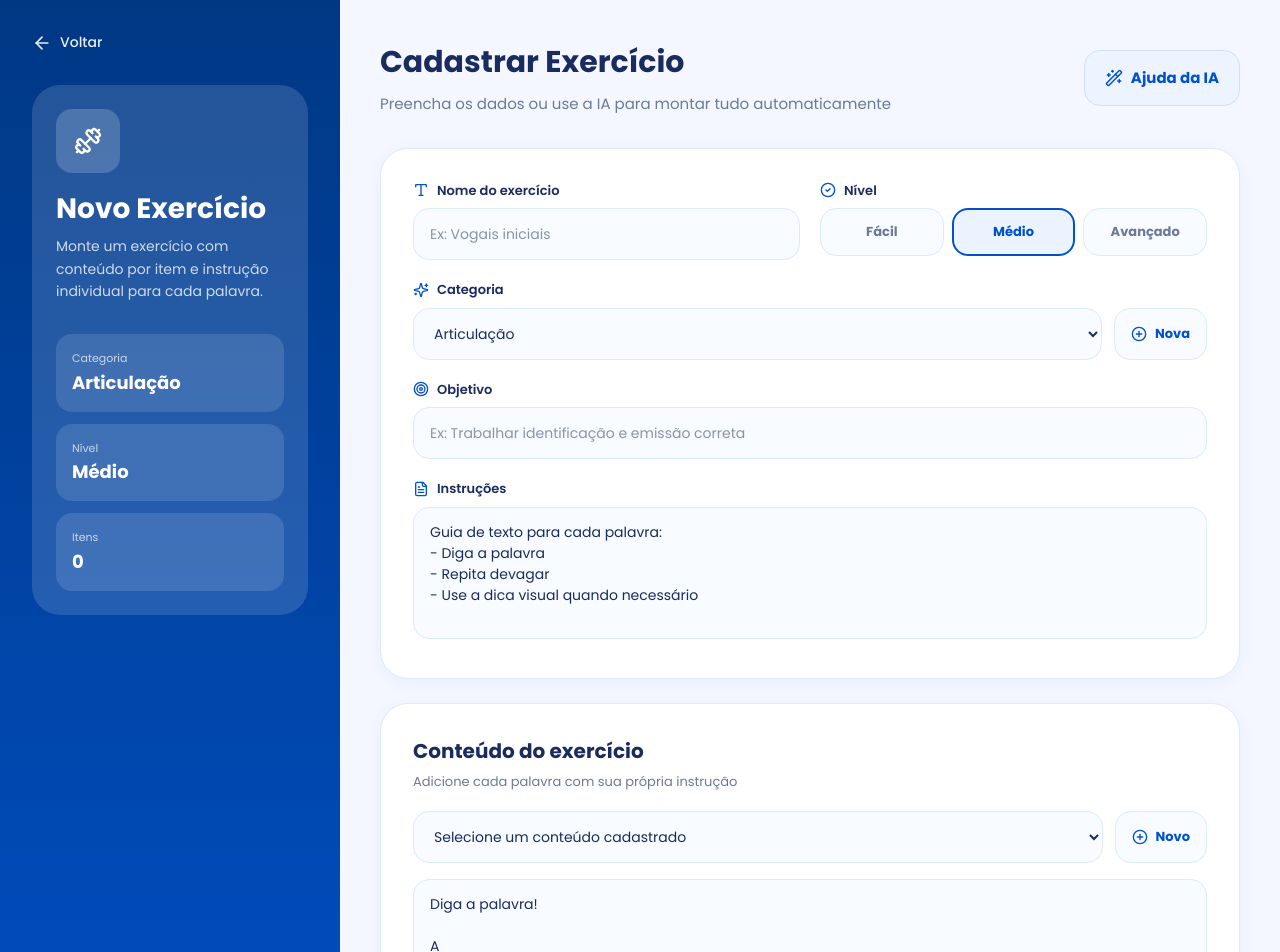
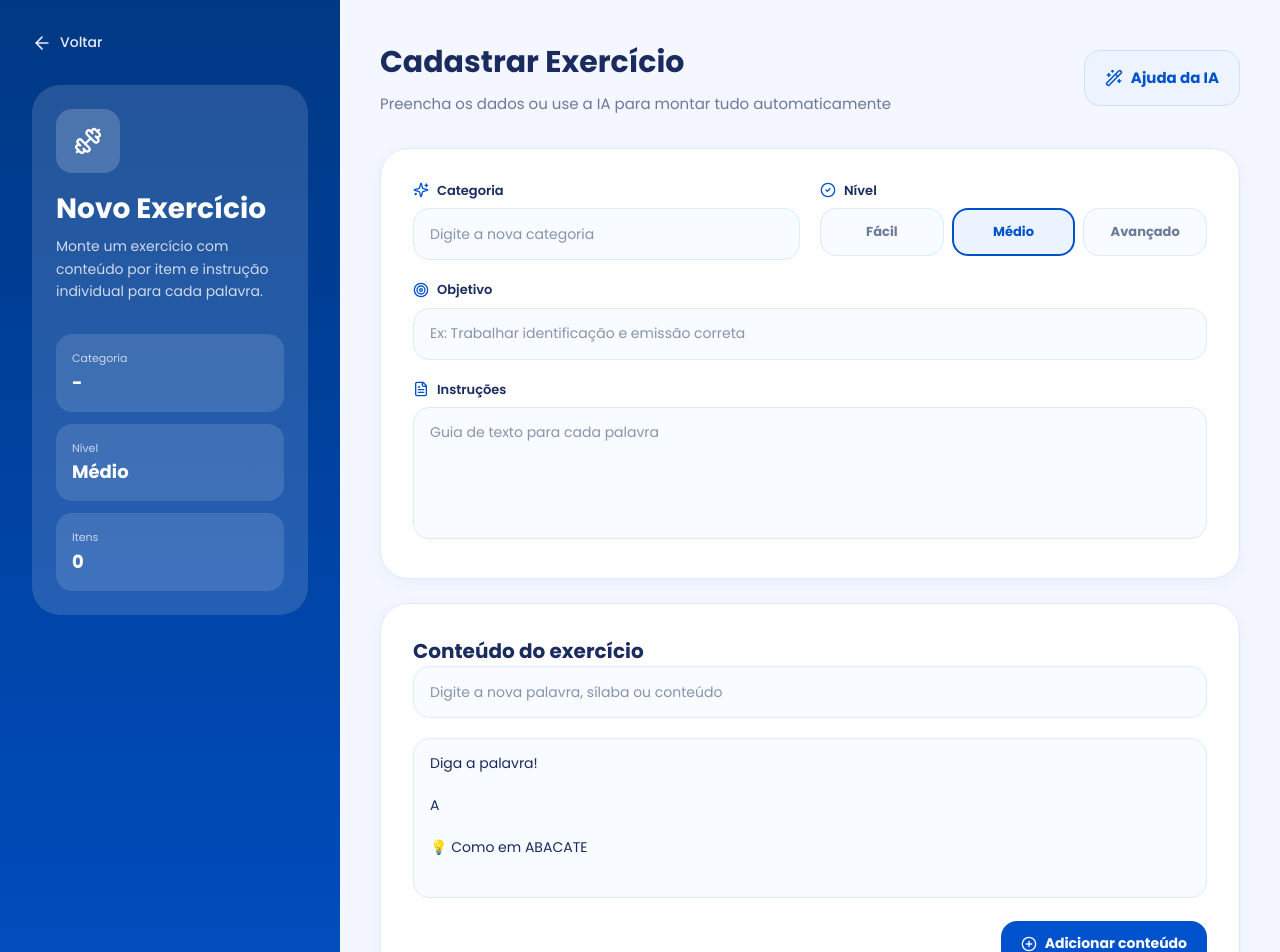
Before and after one commit to FONO-IA/fono-ia, a React (Vite) app in the folder Front/: page /add-exercise in a window 1280 px wide. Shown: the top 952 px of the page. Built offline with nearby package versions, Linux system fonts and the light colour scheme.

Commit message:
fix: refactor

```diff
--- a/Front/src/app/AddExercise.tsx
+++ b/Front/src/app/AddExercise.tsx
@@ -4,7 +4,6 @@ import { MobileWrapper } from "./MobileWrapper";
 import {
   ArrowLeft,
   Dumbbell,
-  Type,
   Target,
   FileText,
   Save,
@@ -23,30 +22,6 @@ type ContentItem = {
   instrucao: string;
 };
 
-const categoriasPadrao = [
-  "Articulação",
-  "Fonemas",
-  "Leitura",
-  "Consciência Fonológica",
-  "Respiração",
-  "Vocabulário",
-];
-
-const sugestoesConteudo = [
-  "A",
-  "E",
-  "I",
-  "O",
-  "U",
-  "PA",
-  "PE",
-  "PI",
-  "PO",
-  "PU",
-  "SAPO",
-  "BOLA",
-];
-
 const defaultInstruction = (texto: string) =>
   `Diga a palavra!
 
@@ -55,11 +30,9 @@ ${texto || "A"}
 💡 Como em ${texto || "ABACATE"}`;
 
 export function AddExercise() {
+
   const navigate = useNavigate();
-
-  const [showNewCategory, setShowNewCategory] = useState(false);
   const [newCategory, setNewCategory] = useState("");
-
   const [showNewContent, setShowNewContent] = useState(false);
   const [selectedContent, setSelectedContent] = useState("");
   const [newContent, setNewContent] = useState("");
@@ -76,7 +49,6 @@ A
 
   const [form, setForm] = useState({
     nome: "",
-    categoria: categoriasPadrao[0],
     objetivo: "",
     nivel: "Médio" as Level,
     instrucoesGuia: `Guia de texto para cada palavra:
@@ -91,9 +63,6 @@ A
   const updateField = (field: string, value: string | boolean) => {
     setForm((prev) => ({ ...prev, [field]: value }));
   };
-
-  const categoriaFinal =
-    showNewCategory && newCategory.trim() ? newCategory.trim() : form.categoria;
 
   const totalConteudos = conteudos.length;
 
@@ -132,17 +101,19 @@ ${textoFinal}
     setConteudos((prev) => prev.filter((item) => item.id !== id));
   };
 
-  const handleContentSelect = (value: string) => {
-    setSelectedContent(value);
-    setShowNewContent(false);
-    setContentInstruction(defaultInstruction(value));
-  };
+  const handleSave = () => {
 
-  const handleSave = () => {
     const payload = {
-      ...form,
-      categoria: categoriaFinal,
-      conteudos,
+      categoria: newCategory,
+      nivel: form.nivel,
+      objetivo: form.objetivo,
+      instrucao: form.instrucoesGuia,
+      conteudo: "",
+
+      conteudos: conteudos.map((item) => ({
+        texto: item.texto,
+        instrucao: item.instrucao,
+      })),
     };
 
     console.log("Novo exercício:", payload);
@@ -187,7 +158,7 @@ I
     setForm((prev) => ({
       ...prev,
       nome: prev.nome || "Exercício gerado com IA",
-      categoria: prev.categoria || "Fonemas",
+      categoria: "Fonemas",
       objetivo:
         prev.objetivo || `Exercício montado com base na solicitação: ${prompt}`,
       nivel: prev.nivel || "Médio",
@@ -267,7 +238,7 @@ I
 
                   <div className="mt-8 space-y-3">
                     {[
-                      { label: "Categoria", value: categoriaFinal || "-" },
+                      { label: "Categoria", value: newCategory || "-" },
                       { label: "Nível", value: form.nivel },
                       { label: "Itens", value: `${totalConteudos}` },
                     ].map((item) => (
@@ -357,7 +328,7 @@ I
                 {/* Resumo tablet */}
                 <div className="mt-6 grid grid-cols-1 gap-3 sm:grid-cols-3">
                   {[
-                    { label: "Categoria", value: categoriaFinal || "-" },
+                    { label: "Categoria", value: newCategory || "-" },
                     { label: "Nível", value: form.nivel },
                     { label: "Itens", value: `${totalConteudos}` },
                   ].map((item) => (
@@ -534,16 +505,18 @@ I
                       >
                         <div className="grid grid-cols-1 md:grid-cols-2 gap-4 sm:gap-5">
                           <Field
-                            label="Nome do exercício"
-                            icon={<Type size={16} color="#0052CC" />}
+                            label="Categoria"
+                            icon={<Sparkles size={16} color="#0052CC" />}
                           >
-                            <input
-                              value={form.nome}
-                              onChange={(e) => updateField("nome", e.target.value)}
-                              placeholder="Ex: Vogais iniciais"
-                              className="w-full"
-                              style={inputStyle}
-                            />
+                            <div className="space-y-3">
+                              <input
+                                value={newCategory}
+                                onChange={(e) => setNewCategory(e.target.value)}
+                                placeholder="Digite a nova categoria"
+                                className="w-full"
+                                style={inputStyle}
+                              />
+                            </div>
                           </Field>
 
                           <Field
@@ -581,65 +554,6 @@ I
 
                           <div className="md:col-span-2">
                             <Field
-                              label="Categoria"
-                              icon={<Sparkles size={16} color="#0052CC" />}
-                            >
-                              <div className="space-y-3">
-                                <div className="grid grid-cols-1 sm:grid-cols-[minmax(0,1fr)_auto] gap-3">
-                                  <select
-                                    value={form.categoria}
-                                    onChange={(e) => {
-                                      updateField("categoria", e.target.value);
-                                      setShowNewCategory(false);
-                                    }}
-                                    className="w-full"
-                                    style={inputStyle}
-                                  >
-                                    {categoriasPadrao.map((categoria) => (
-                                      <option key={categoria} value={categoria}>
-                                        {categoria}
-                                      </option>
-                                    ))}
-                                  </select>
-
-                                  <button
-                                    type="button"
-                                    onClick={() =>
-                                      setShowNewCategory((prev) => !prev)
-                                    }
-                                    className="min-h-[52px] rounded-2xl px-4 flex items-center justify-center gap-2"
-                                    style={{
-                                      border: "1.5px solid #DBEAFE",
-                                      background: showNewCategory
-                                        ? "#EBF3FF"
-                                        : "#F8FBFF",
-                                      color: "#0052CC",
-                                      fontSize: 13,
-                                      fontWeight: 700,
-                                      cursor: "pointer",
-                                      whiteSpace: "nowrap",
-                                    }}
-                                  >
-                                    <PlusCircle size={16} />
-                                    Nova
-                                  </button>
-                                </div>
-
-                                {showNewCategory && (
-                                  <input
-                                    value={newCategory}
-                                    onChange={(e) => setNewCategory(e.target.value)}
-                                    placeholder="Digite a nova categoria"
-                                    className="w-full"
-                                    style={inputStyle}
-                                  />
-                                )}
-                              </div>
-                            </Field>
-                          </div>
-
-                          <div className="md:col-span-2">
-                            <Field
                               label="Objetivo"
                               icon={<Target size={16} color="#0052CC" />}
                             >
@@ -661,10 +575,6 @@ I
                               icon={<FileText size={16} color="#0052CC" />}
                             >
                               <textarea
-                                value={form.instrucoesGuia}
-                                onChange={(e) =>
-                                  updateField("instrucoesGuia", e.target.value)
-                                }
                                 rows={5}
                                 placeholder="Guia de texto para cada palavra"
                                 className="w-full resize-none"
@@ -689,80 +599,19 @@ I
                         }}
                       >
                         <div className="mb-5 flex items-start justify-between gap-4">
-                          <div className="min-w-0">
-                            <h3
-                              style={{
-                                fontSize: 20,
-                                fontWeight: 700,
-                                color: "#1A2B5F",
-                              }}
-                            >
+                          <div className="min-w-0 w-full">
+                            <h3 style={{fontSize: 20, fontWeight: 700, color: "#1A2B5F",}}>
                               Conteúdo do exercício
                             </h3>
-                            <p
-                              style={{
-                                fontSize: 13,
-                                color: "#6B7A99",
-                                marginTop: 6,
-                                lineHeight: 1.5,
-                              }}
-                            >
-                              Adicione cada palavra com sua própria instrução
-                            </p>
+                            <input
+                              placeholder="Digite a nova palavra, sílaba ou conteúdo"
+                              className="w-full"
+                              style={inputStyle}
+                            />
                           </div>
                         </div>
 
                         <div className="space-y-4">
-                          <div className="grid grid-cols-1 sm:grid-cols-[minmax(0,1fr)_auto] gap-3">
-                            <select
-                              value={selectedContent}
-                              onChange={(e) => handleContentSelect(e.target.value)}
-                              className="w-full"
-                              style={inputStyle}
-                            >
-                              <option value="">
-                                Selecione um conteúdo cadastrado
-                              </option>
-                              {sugestoesConteudo.map((item) => (
-                                <option key={item} value={item}>
-                                  {item}
-                                </option>
-                              ))}
-                            </select>
-
-                            <button
-                              type="button"
-                              onClick={() => setShowNewContent((prev) => !prev)}
-                              className="min-h-[52px] rounded-2xl px-4 flex items-center justify-center gap-2"
-                              style={{
-                                border: "1.5px solid #DBEAFE",
-                                background: showNewContent ? "#EBF3FF" : "#F8FBFF",
-                                color: "#0052CC",
-                                fontSize: 13,
-                                fontWeight: 700,
-                                cursor: "pointer",
-                                whiteSpace: "nowrap",
-                              }}
-                            >
-                              <PlusCircle size={16} />
-                              Novo
-                            </button>
-                          </div>
-
-                          {showNewContent && (
-                            <input
-                              value={newContent}
-                              onChange={(e) => {
-                                const value = e.target.value;
-                                setNewContent(value);
-                                setContentInstruction(defaultInstruction(value));
-                              }}
-                              placeholder="Digite a nova palavra, sílaba ou conteúdo"
-                              className="w-full"
-                              style={inputStyle}
-                            />
-                          )}
-
                           <textarea
                             value={contentInstruction}
                             onChange={(e) => setContentInstruction(e.target.value)}
@@ -944,7 +793,7 @@ I
                           <div className="mt-5 space-y-3">
                             <PreviewItem
                               label="Categoria"
-                              value={categoriaFinal || "-"}
+                              value={newCategory || "-"}
                             />
                             <PreviewItem
                               label="Objetivo"
```
